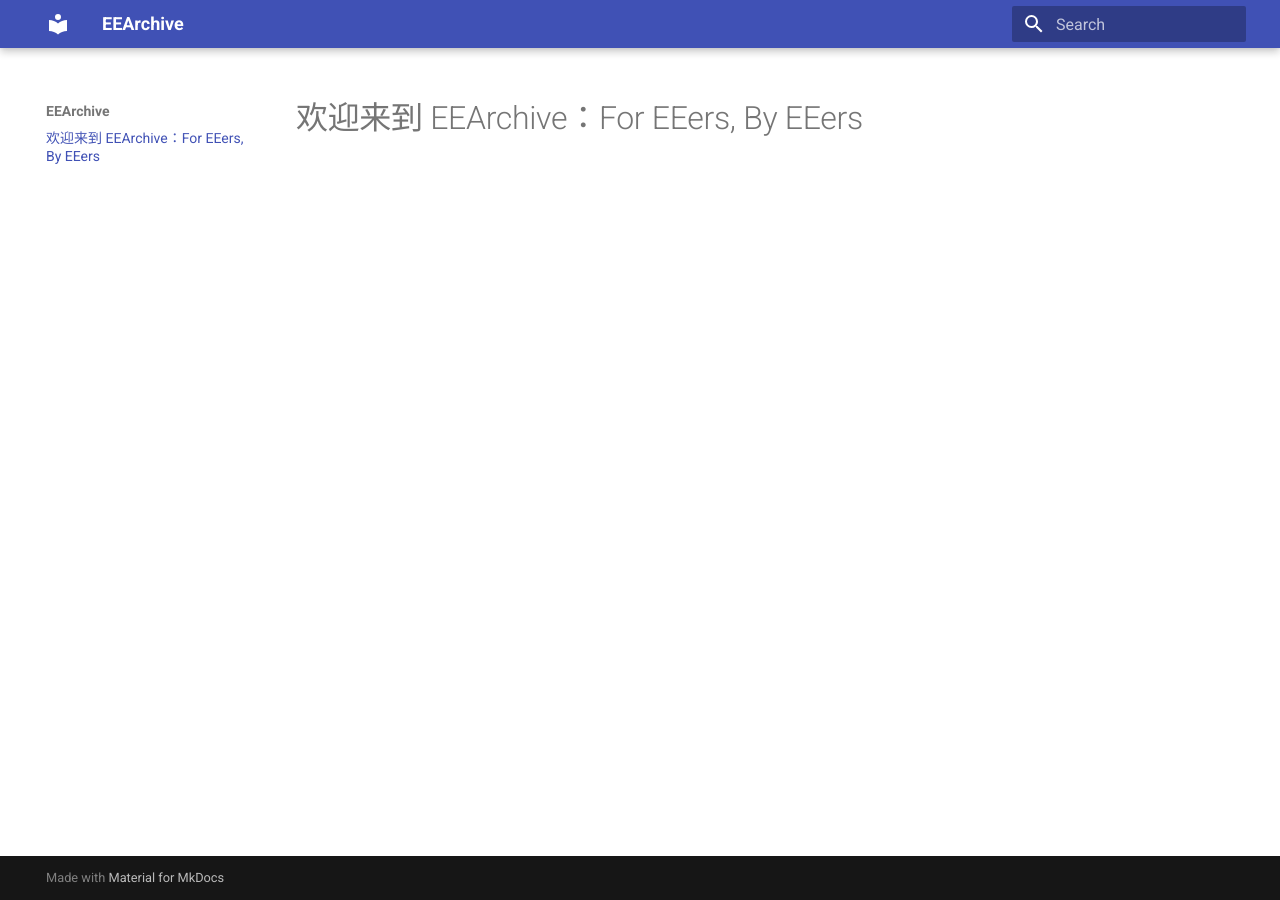
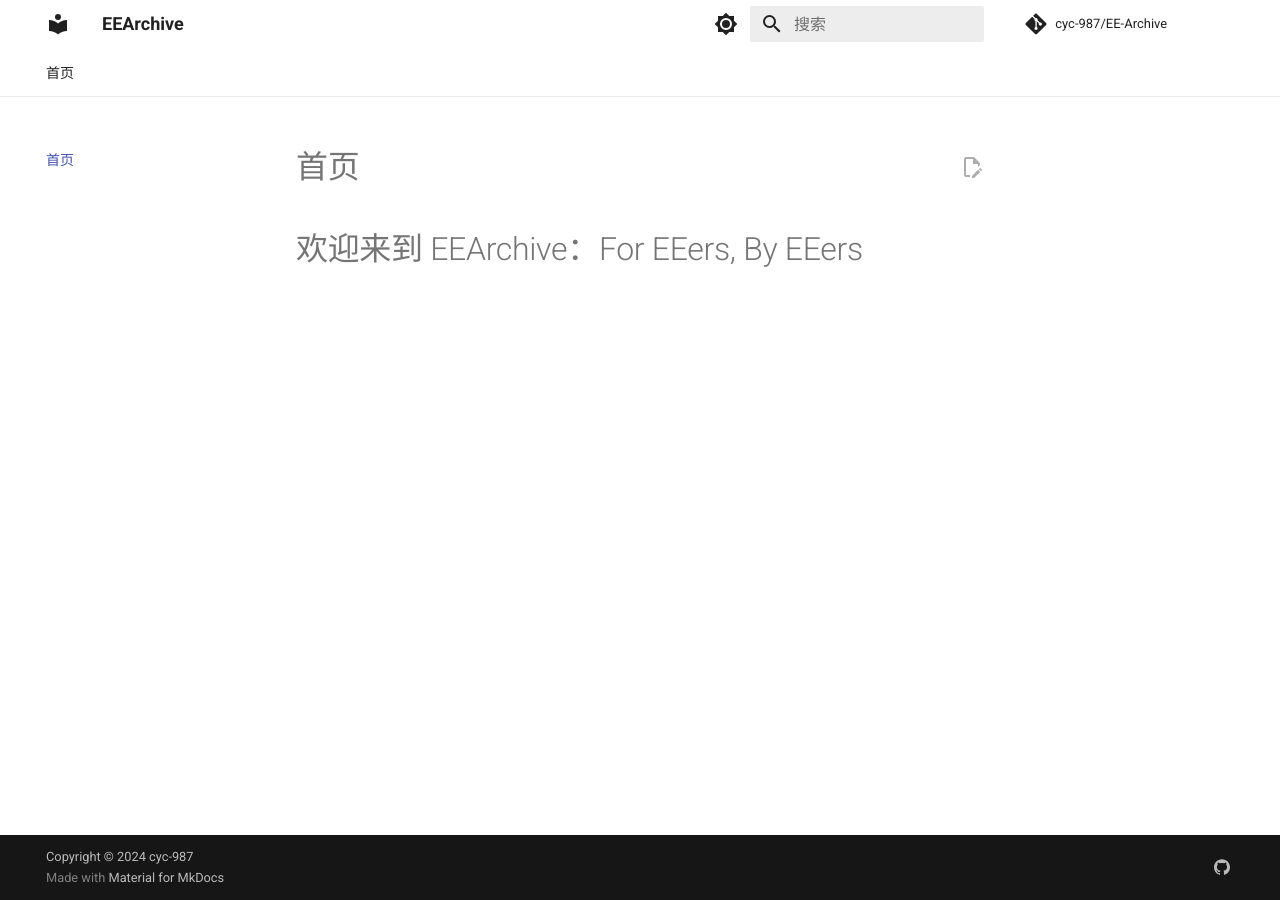
Before and after one commit to ZJUISEELab/EE-Archive, an MkDocs documentation site: the page built from docs/index.md, in a window 1280 px wide. Built offline with MkDocs 1.6.1 and Material for MkDocs 9.7.7, drawn with Linux system fonts in a browser that asks for light colours; comment, search, counter and statistics services are not loaded.

Commit message:
更新必要plugins和配置文件

```diff
--- a/docs/index.md
+++ b/docs/index.md
@@ -1 +1,2 @@
+# 首页
 # 欢迎来到 EEArchive：For EEers, By EEers
--- a/mkdocs.yml
+++ b/mkdocs.yml
@@ -3,3 +3,64 @@ site_name: EEArchive
 # from mkdocs-material installation documentation
 theme:
   name: material
+  language: zh
+
+  palette:
+    # Palette toggle for light mode
+    - media: "(prefers-color-scheme: light)"
+      scheme: default
+      toggle:
+        icon: material/brightness-7
+        name: Switch to dark mode
+      primary: white
+      accent: teal
+
+    # Palette toggle for dark mode
+    - media: "(prefers-color-scheme: dark)"
+      scheme: slate
+      toggle:
+        icon: material/brightness-4
+        name: Switch to light mode
+      primary: black
+      accent: teal
+
+  features:
+    - navigation.instant
+    - navigation.instant.progress
+    - navigation.tracking
+    - navigation.tabs
+    - navigation.path
+    - navigation.top
+    - navigation.footer
+
+    - header.autohide
+
+    - search.suggest
+    - search.highlight
+
+    - content.action.edit
+
+extra:
+  social:
+    - icon: simple/github
+      link: https://github.com/cyc-987
+      name: Author's GitHub
+
+plugins:
+  - search
+  - tags
+
+  - git-revision-date-localized:
+      enable_creation_date: true
+      type: iso_datetime
+      fallback_to_build_date: true
+  - git-committers:
+      repository: cyc-987/EE-Archive
+      branch: main
+      enabled: true
+
+repo_url: https://github.com/cyc-987/EE-Archive/tree/main
+repo_name: cyc-987/EE-Archive
+edit_uri: edit/main/docs/
+
+copyright: Copyright &copy; 2024 cyc-987
```
Also changed, not shown: 2 other files.
